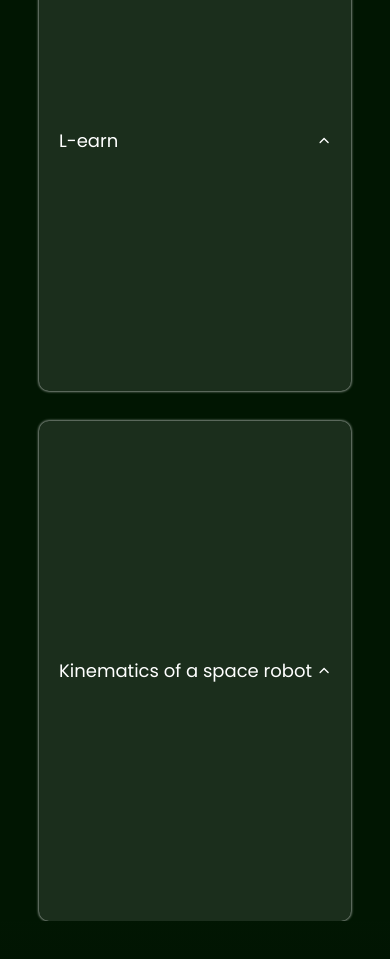
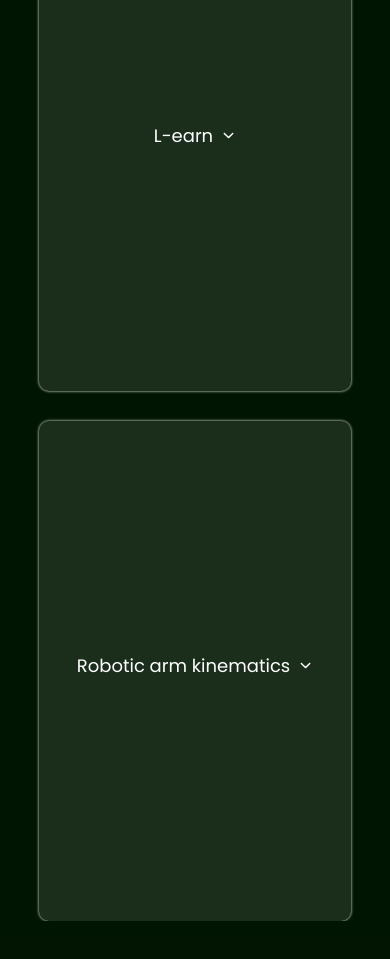
Before and after one commit to felipegerhardt/felipegerhardt, a React (Create React App) app: page / in a window 390 px wide. Shown: the part 3240-4199 px from the top of the page. Built offline with nearby package versions, Linux system fonts and the light colour scheme.

Commit message:
Changes in responsiveness ProjectsCard

```diff
--- a/src/components/ProjectsCard/index.css
+++ b/src/components/ProjectsCard/index.css
@@ -14,13 +14,11 @@
   flex-direction: column;
   width: 100%;
   height: 100%;
-  justify-content: flex-start;
+  justify-content: center;
   align-content: center;
-  justify-content: center;
   background-color: rgba(255, 255, 255, 0.1);
   border-radius: 10px;
   box-shadow: 0px 0px 3px rgba(255, 255, 255, 1);
-  padding: 20px;
   transition: ease-in-out 300ms;
   cursor: pointer;
   color: white;
@@ -36,31 +34,35 @@
 .card-info.activated {
   background-color: rgba(255, 255, 255, 0.1);
   box-shadow: 0px 0px 10px rgba(255, 255, 255, 1);
-  scale: 1.5;
-
-}
-
-.project-title {
-  font-size: medium;
-  text-align: left;
-  margin-left: 20px;
-  width: 100%;
-  align-items: center;
-  justify-content: center;
-
-  transition: ease-in-out 300ms;
-}
-
-.project-title.activated {
-  transform: translateY(-5rem);
+  scale: 1.4;
 
 }
 
 .title-arrow-div {
+  width: 100%;
   display: flex;
   flex-direction: row;
   justify-content: center;
   align-items: center;
+  margin-bottom: 10px;
+}
+
+.project-title {
+  width: fit-content;
+  font-size: medium;
+  text-align: left;
+  margin-left: 10%;
+  margin-right: 0.5rem;
+  align-items: center;
+  justify-content: center;
+  transition: ease-in-out 300ms;
+}
+
+
+.project-title.activated {
+  transform: translateY(-2.5rem);
+  margin-right: 1.5rem;
+
 }
 
 .arrow {
@@ -69,51 +71,40 @@
 }
 
 .arrow.activated {
-  transform: translateY(-5rem);
+  transform: translateY(-2.5rem);
+}
+
+.project-description-container {
+  display: flex;
+  flex-direction: row;
+  justify-content: center;
+  align-items: center;
+  transition: ease-in-out 300ms;
+  width: 100%;
+  height: 0%;
+}
+
+.project-description-container.activated {
+  height: 40%;
+
+}
+
+.project-description {
+  display: flex;
+  justify-content: flex-start;
+  align-items: center;
+  width: 80%;
+  color: rgba(255, 255, 255, 0);
+  transition: ease-in-out 300ms;
+  font-size: small;
+  text-align: left;
+}
+
+.project-description.activated {
+  color: rgba(255, 255, 255, 1);
 }
 
 
-.contentContainer {
-  display: flex;
-  flex-direction: column;
-  width: 100%;
-  height: 100%;
-  align-items: flex-start;
-  justify-content: flex-start;
-
-}
-
-.description {
-  display: grid;
-  width: 100%;
-  padding: 10px;
-  align-items: center;
-  justify-content: center;
-  grid-template-columns: auto auto;
-}
-
-
-.technologies {
-  width: min-content;
-  white-space: nowrap;
-  font-size: small;
-  padding: 5px;
-  margin-top: 5px;
-  border-style: solid;
-  border-color: white;
-  border-radius: 5px;
-  border-width: 0.5px;
-  background-color: grey;
-  justify-content: center;
-  align-items: center;
-
-}
-
-.technologies-title {
-  margin-top: 20px;
-  margin-bottom: 5px;
-  font-size: medium;
-}
 
 
 @keyframes spin {
@@ -170,13 +161,16 @@
   }
 
   .project-title.activated {
-    transform: translateY(-3rem);
+    transform: translateY(-1.2rem);
 
   }
 
+  .arrow.activated {
+    transform: translateY(-1.2rem);
+  }
 
-  .arrow.activated {
-    transform: translateY(-3rem);
+  .project-description {
+    font-size: xx-small;
   }
 }
 
--- a/src/components/ProjectsCard/index.tsx
+++ b/src/components/ProjectsCard/index.tsx
@@ -1,7 +1,7 @@
 import React, { useState, ReactElement, useEffect } from 'react';
 import './index.css'
 import { AiOutlineCheckCircle, AiOutlineLoading3Quarters } from 'react-icons/ai'
-import { IoIosArrowDown } from "react-icons/io";
+import { IoIosArrowUp } from "react-icons/io";
 
 import Aos from 'aos'
 import 'aos/dist/aos.css';
@@ -10,23 +10,17 @@ const ProjectsCard = ({
   project,
   status,
   url,
-  technologies,
+  description,
 }: {
   project: string | ReactElement;
   status: string;
   url: string;
-  technologies: Array<string>;
+  description: string;
 }) => {
 
   const [toggle, setToggle] = useState(true);
-  const [toggleDiv, setToggleDiv] = useState(true);
-  const [toggleContainer, setToggleContainer] = useState(true)
-  const [arrow, setArrow] = useState(false);
   function handleClick() {
     setToggle(!toggle)
-    setToggleDiv(!toggleDiv)
-    setToggleContainer(!toggleContainer)
-    setArrow(!arrow)
   }
 
 
@@ -37,13 +31,19 @@ const ProjectsCard = ({
   }, [])
 
   return (
-    <div onClick={handleClick} className={toggleDiv ? 'single-project-card-container' : 'single-project-card-container activated'} /* onClick={ () => window.open(url) } */>
+    <div onClick={handleClick} className={toggle ? 'single-project-card-container' : 'single-project-card-container activated'} /* onClick={ () => window.open(url) } */>
       <div className={toggle ? 'card-info' : 'card-info activated'}>
 
         <div className='title-arrow-div'>
-          <p className={toggleContainer ? 'project-title' : 'project-title activated'}> {project}</p>
+          <p className={toggle ? 'project-title' : 'project-title activated'}> {project}</p>
 
-          <IoIosArrowDown className={arrow ? 'arrow activated' : 'arrow'} size={15}/>
+          <IoIosArrowUp className={toggle ? 'arrow' : 'arrow activated'} size={15}/>
+        </div>
+
+        <div className={toggle ? 'project-description-container' :'project-description-container activated'}>
+          <p className={toggle ? 'project-description' : 'project-description activated'}> {description}</p>
+
+
         </div>
 
       </div>
--- a/src/containers/Projects/index.tsx
+++ b/src/containers/Projects/index.tsx
@@ -10,8 +10,7 @@ const projects = [
     name: 'Unlock',
     url: 'https://www.figma.com/proto/Gi3d8w4V8tCzeSVRIbH52V/MVP?node-id=237%3A1280&scaling=scale-down-width&page-id=0%3A1&starting-point-node-id=237%3A1280&hide-ui=1',
     status: 'Development',
-    technologies: ['Javascript', 'React.js', 'Next.js', 'Tailwind', 'Blockchain'],
-    width: 400,
+    description: 'Unlock is a web application in Next.js and Tailwind framework. A smart contract written in Solidity programming language interacts with the Polygon blockchain to create and auction NFTs',
   },
 
   { id: '1',
@@ -19,16 +18,14 @@ const projects = [
     start: 'Aug/2021',
     url: 'https://github.com/felipegerhardt/Learn.public',
     status: 'Development',
-    technologies: ['Javascript', 'React Native', 'React.js', 'Firebase API'],
-    width: 400,
+    description: 'Learn is mobile application in React Native framework. The application contain 10 pages and the authenthication and database interaction are in a Firebase Firestore storage',
   },
   { id: '2',
-    name: 'Kinematics of a space robot',
+    name: 'Robotic arm kinematics',
     start: 'Jan/2021',
     url: 'https://github.com/felipegerhardt/kinematics-of-a-space-robot',
     status: 'Concluded',
-    technologies: ['Python'],
-    width: 250,
+    description: 'Kinematics of a space robot is a Python simulation with packages such as Numpy, Matplotlib, Simpy and Pydy',
   }
 ]
 
@@ -54,7 +51,7 @@ const Projects = () => {
               project={project.name}
               status={project.status}
               url={project.url}
-              technologies={project.technologies}/>
+              description={project.description}/>
           )
         }
 
```
